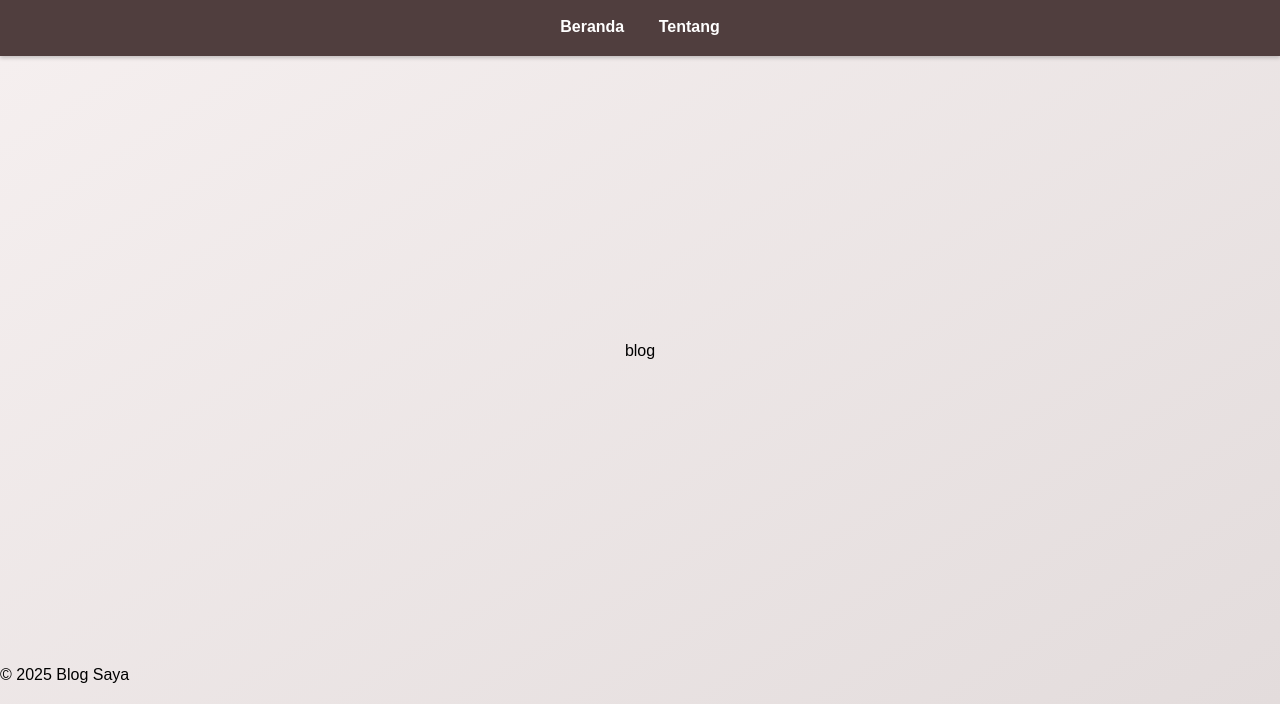
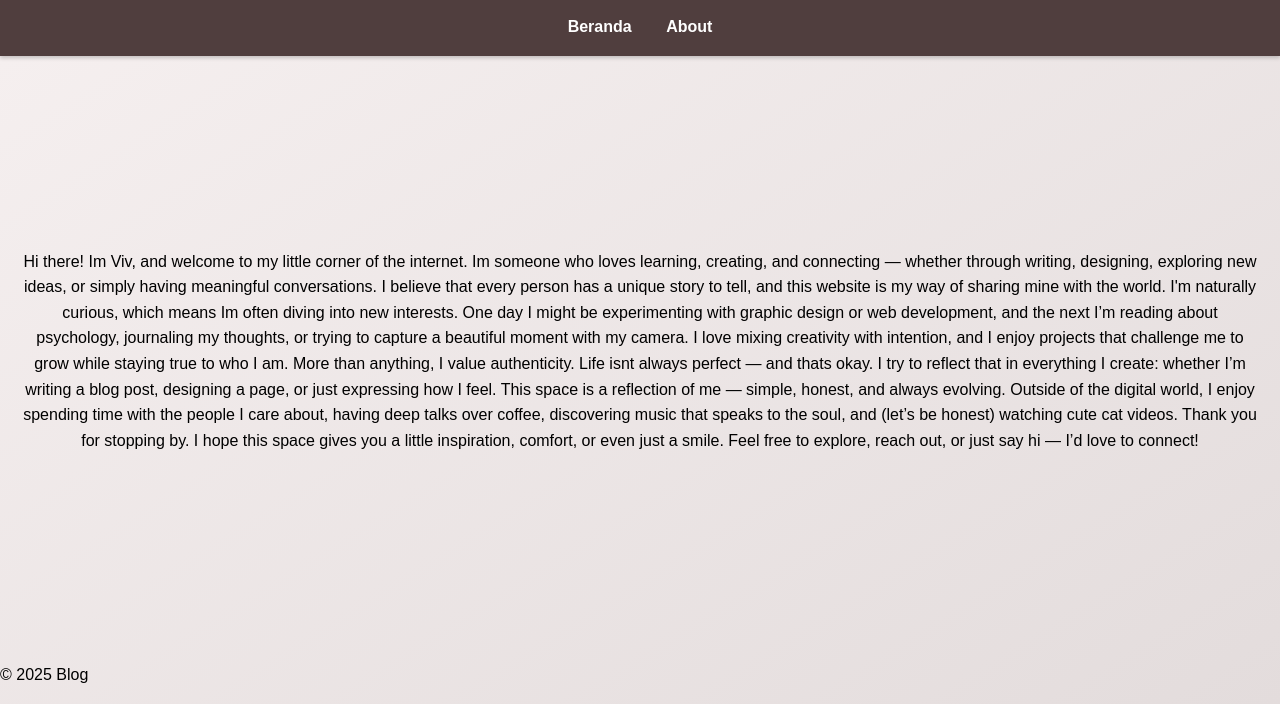
Before and after one commit to ptrjs/website-viv, a plain HTML site: page about.html in a window 1280 px wide. Shown: the part 96-800 px from the top of the page. Drawn offline with Linux system fonts and the light colour scheme.

Commit message:
Add files via upload

```diff
--- a/about.html
+++ b/about.html
@@ -8,12 +8,12 @@
 <body>
   <header>
     <div class="container">
-      <h1>tentang saya</h1>
+      <h1>About viv</h1>
       <nav>
 
           <a href="index.html">Beranda</a>
 
-          <a href="about.html">Tentang</a>
+          <a href="about.html"> About</a>
 
 
       </nav>
@@ -22,11 +22,23 @@
 
 <main class="container">
   <div>
-  <p>
-blog
-  </p>
+
   </div>
+<p>
+Hi there! Im Viv, and welcome to my little corner of the internet.
 
+Im someone who loves learning, creating, and connecting — whether through writing, designing, exploring new ideas, or simply having meaningful conversations. I believe that every person has a unique story to tell, and this website is my way of sharing mine with the world.
+
+I'm naturally curious, which means Im often diving into new interests. One day I might be experimenting with graphic design or web development, and the next I’m reading about psychology, journaling my thoughts, or trying to capture a beautiful moment with my camera. I love mixing creativity with intention, and I enjoy projects that challenge me to grow while staying true to who I am.
+
+More than anything, I value authenticity. Life isnt always perfect — and thats okay. I try to reflect that in everything I create: whether I’m writing a blog post, designing a page, or just expressing how I feel. This space is a reflection of me — simple, honest, and always evolving.
+
+Outside of the digital world, I enjoy spending time with the people I care about, having deep talks over coffee, discovering music that speaks to the soul, and (let’s be honest) watching cute cat videos.
+
+Thank you for stopping by. I hope this space gives you a little inspiration, comfort, or even just a smile. Feel free to explore, reach out, or just say hi — I’d love to connect!
+
+
+</p>
 
 
 
@@ -37,7 +49,7 @@ blog
 
 
   <footer>
-    <p>&copy; 2025 Blog Saya</p>
+    <p>&copy; 2025 Blog</p>
   </footer>
 </body>
 </html>
--- a/css/style.css
+++ b/css/style.css
@@ -13,7 +13,7 @@ body {
 header {
   font-family: sans-serif;
   background: #503e3e;
-  color: rgb(199, 0, 0);
+  color: rgb(255, 255, 255);
   padding: 1em 0;
   text-align: center;
   box-shadow: 0 2px 4px rgba(0, 0, 0, 0.2);
```
Also changed, not shown: index.html (+2 -2 lines).
